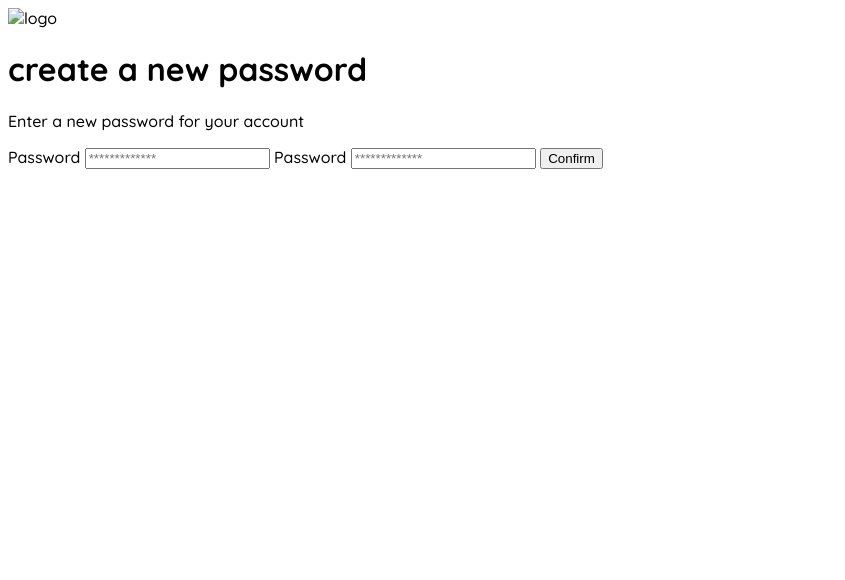
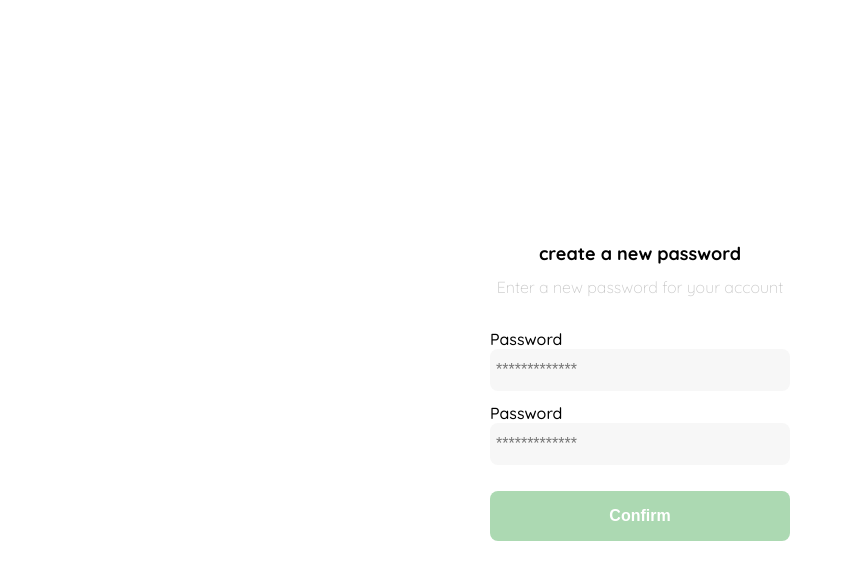
Before and after one commit to fmaovs/yardsale, a plain HTML site: page index.html in a window 1280 px wide. Shown: the whole page, without its empty margins (0-845 px from the left). Drawn offline with Linux system fonts and the light colour scheme.

Commit message:
add style and order

```diff
--- a/index.html
+++ b/index.html
@@ -11,6 +11,7 @@
     <style>
         body{
             font-family: 'Quicksand', sans-serif;
+            margin: 0;
         }
         :root{
             --white: #ffffff;
@@ -18,20 +19,90 @@
             --very-light-pink: #c7c7c7;
             --text-input-field: #f7f7f7;
             --hospital-green: #acd9b2;
+            --sm: 14px;
+            --md: 16px;
+            --lg: 18px;
+        }
+        .login{
+            width: 100;
+            height: 100vh;
+            display: grid;
+            place-items: center;
+        }
+        .form-container{
+            display: grid;
+            grid-template-rows: auto 1fr auto;
+            width: 300px;
+        }
+
+        .logo{
+            width: 150px;
+            margin-bottom: 48px;
+            justify-self: center;
+            display: none;
+        }
+
+        .title{
+            font-size: var(--lg);
+            margin-bottom: 12px;
+            text-align: center;
+        }
+        .subtitle{
+            color: var(--very-light-pink);
+            font-size: var(md);
+            font-weight: 300;
+            margin-top: 0;
+            margin-bottom: 32px;
+            text-align: center;
+        }
+        .form{
+            display: flex;
+            flex-direction: column;
+        }
+        .label{
+            font-size: var(--sm);
+            font-weight: bold;
+            margin-bottom: 4px;
+        }
+        .input{
+            background-color: var(--text-input-field);
+            border: none;
+            border-radius: 8px;
+            height: 30px;
+            font-size: var(--md);
+            padding: 6px;
+            margin-bottom: 12px;
+        }
+        .primary-button{
+            background-color: var(--hospital-green);
+            border-radius: 8px;
+            border: none;
+            color: var(--white);
+            width: 100%;
+            cursor: pointer;
+            font-size: var(--md);
+            font-weight: bold;
+            height: 50px;
+            margin-top: 14px;
+            margin-bottom: 30px;
+        }
+        @media (max-width: 640px) {
+            .logo{
+                display: block;
+            }
         }
     </style>
 </head>
 <body>
     <div class="login">
         <div class="form-container">
-            <img src="" alt="logo" class="logo">
-
+            <img src="./logos/logo_yard_sale.svg" alt="logo" class="logo">
             <h1 class="title">create a new password</h1>
             <p class="subtitle">Enter a new password for your account</p>
 
             <form action="/" class="form">
                 <label for="password">Password</label>
-                <input type="password" id="password" placeholder="*************" class="input-password">
+                <input type="password" id="password" placeholder="*************" class=" input input-password">
 
                 <label for="new-password">Password</label>
                 <input type="password" id="new-password" placeholder="*************" class="input input-password">
```
